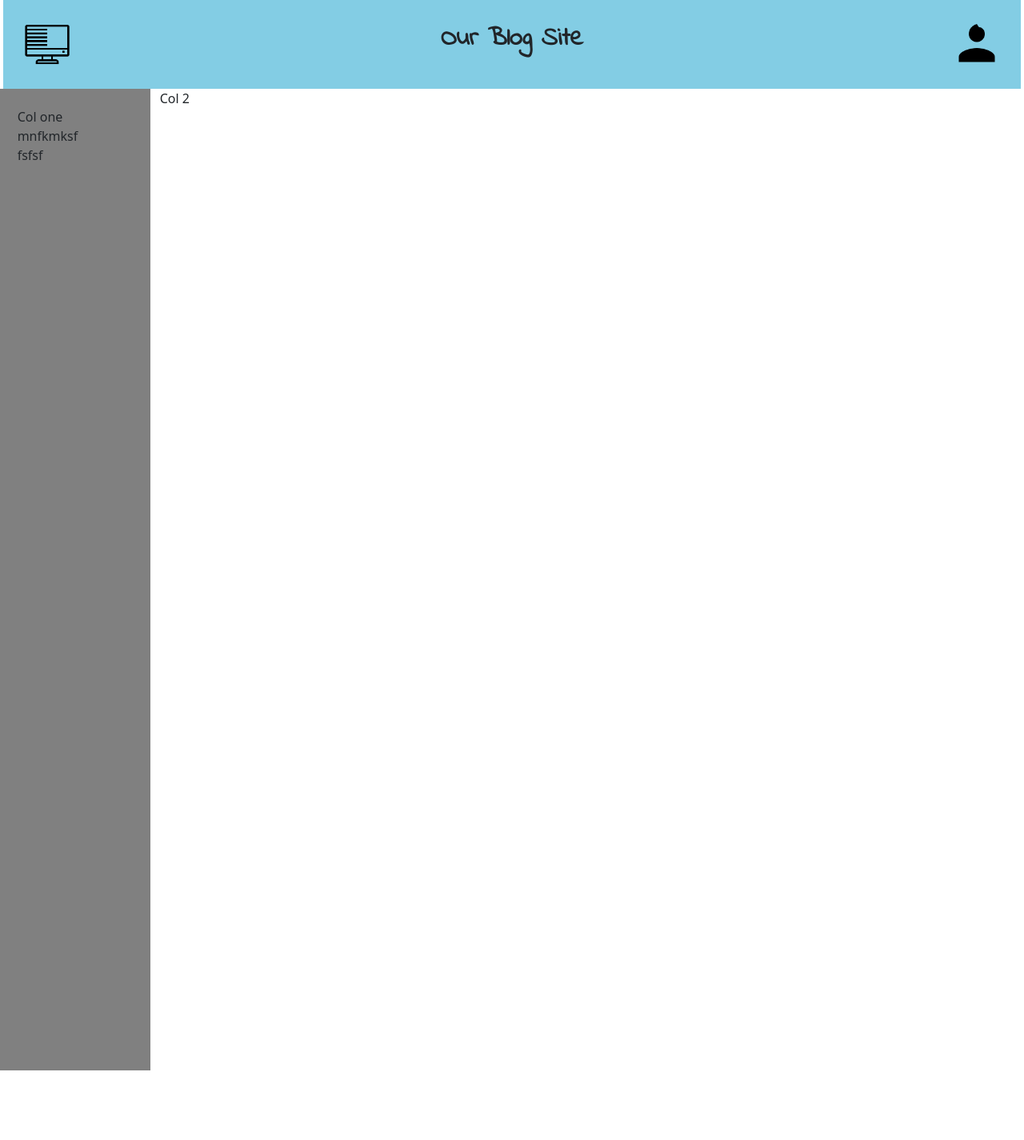
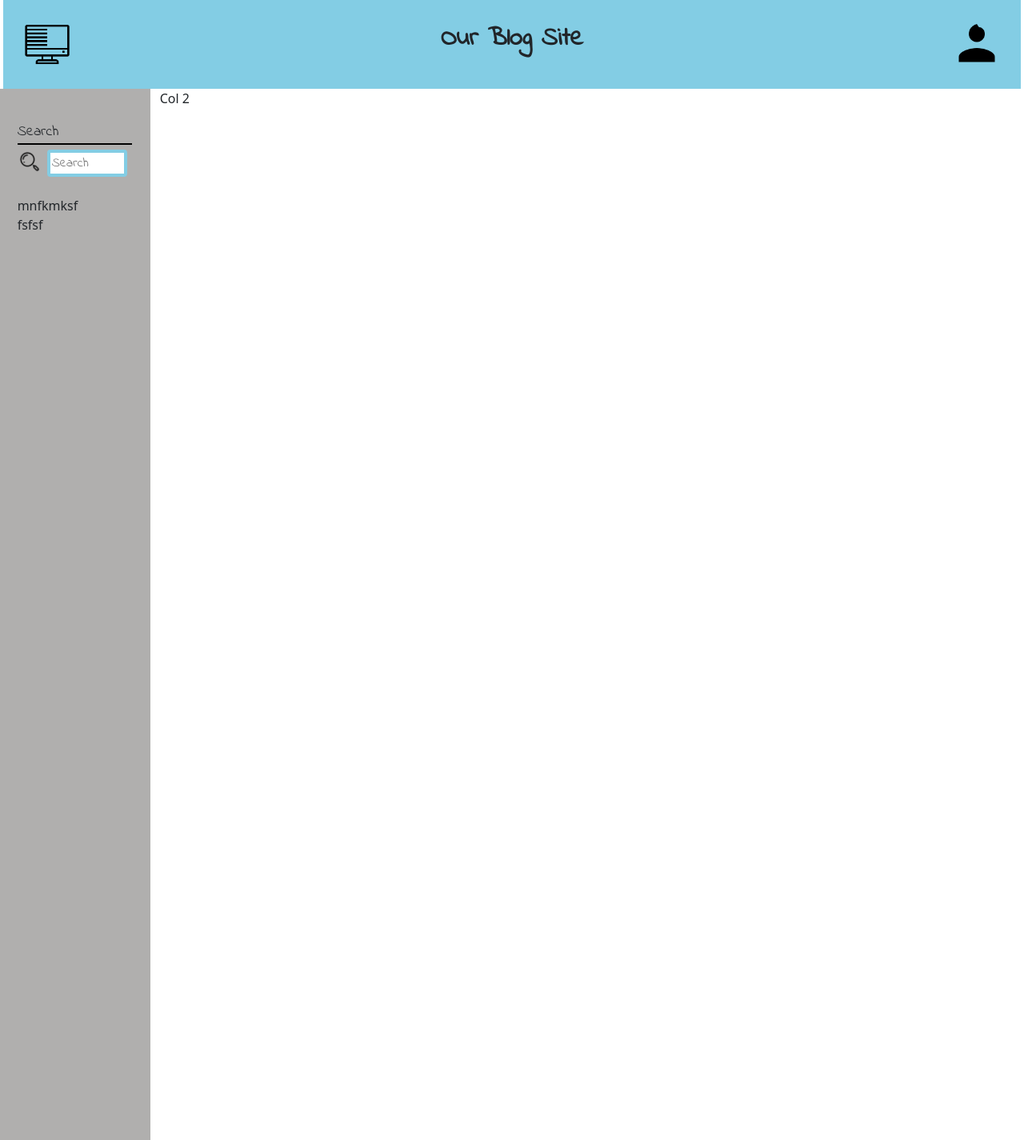
Before and after one commit to COSC360/project-amritasidhu, a PHP site: page / in a window 1280 px wide. Shown: the whole page at 80% size. Before the commit the page ends 1338 px from the top, so only its background shows below. Run offline with PHP 8.4, Linux system fonts and the light colour scheme.

Commit message:
search bar

```diff
--- a/index.css
+++ b/index.css
@@ -23,7 +23,7 @@
 }
 
 #toolBar{
-    background-color: grey;
+    background-color: #b0afae;
     padding: 2%;
     height: 100%;
     margin-left: -75px;
@@ -31,3 +31,37 @@
     margin-bottom: -100%;
 
 }
+
+#searchBar{
+    font-family: 'Indie Flower';
+    padding: 0%;
+    text-align: left;
+
+
+}
+
+#searchIcon{
+    float: left;
+    height: 30px;
+    padding-right: 5%;
+
+
+}
+
+#searchInput{
+    width: 70%;
+    border: 4px solid #83cde4;
+    border-radius: 4px;
+
+}
+
+#searchTitle{
+    padding: 0%;
+    margin: 0%;
+    position: relative;
+    top: 1em;
+    font-size: large;
+    border-bottom: 2px solid black;
+
+
+}
--- a/index.html
+++ b/index.html
@@ -23,7 +23,12 @@
     <div class="container">
         <div class="row">
             <div class="col-sm-2" id="toolBar">
-                Col one
+                <div class="container" id = "searchBar">
+                    <p id="searchTitle">Search</p>
+                    <br>
+                    <img src="images/search.png" alt="logo" id="searchIcon">
+                    <input type="text" id="searchInput" placeholder="Search"/>
+                </div>
                 <br>
                 mnfkmksf
                 <br>
```
Also changed, not shown: images/search.png (added), 2 other files.
